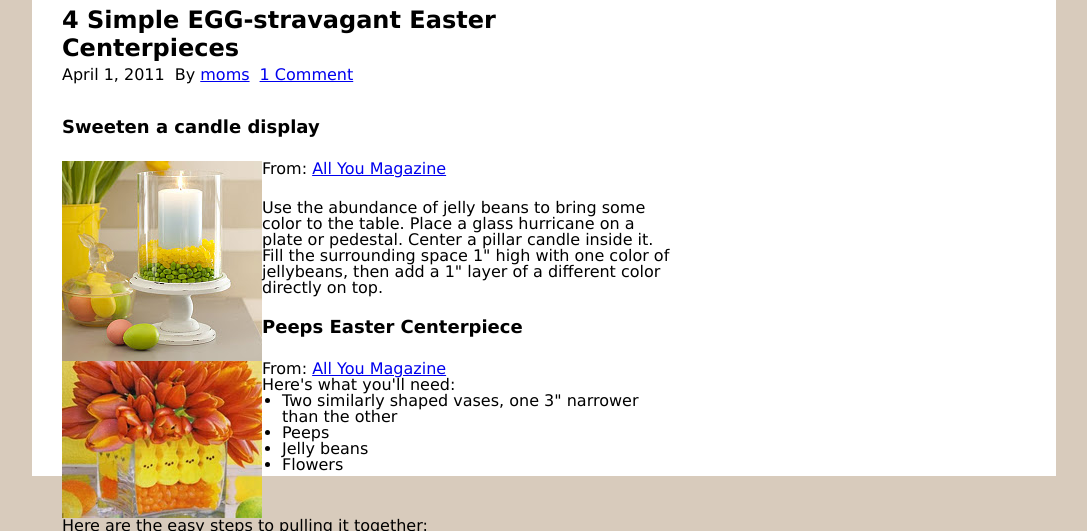
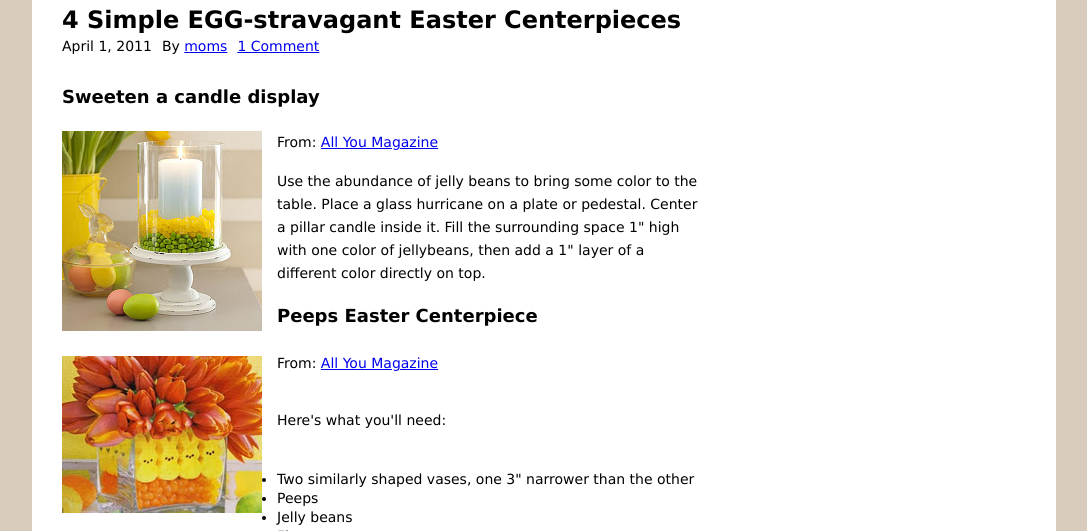
Before and after one commit to koyo72-4/moms, a plain HTML site: page index.html in a window 1280 px wide. Shown: the part 253-784 px from the top of the page, without its empty margins (96-1183 px from the left). Drawn offline with Linux system fonts and the light colour scheme.

Commit message:
wip commit

```diff
--- a/index.html
+++ b/index.html
@@ -55,7 +55,7 @@
                         <p>By <a href="#">moms</a></p>
                         <p><a href="#comments">1 Comment</a></p>
                     </div>
-                    <h2>Sweeten a candle display</h2>
+                    <h2 id="sweeten">Sweeten a candle display</h2>
                     <div id="first-article">
                         <img src="./images/Easter+jelly-bean-hurricane-l1.jpg" alt="Glass hurricane with jelly beans inside" />
                         <div>
@@ -76,7 +76,7 @@
                                 <li>Flowers</li>
                             </ul>
                         </div>
-                        </div>
+                    </div>
                     <p>Here are the easy steps to pulling it together:</p>
                     <ol id="vase-list">
                         <li>Insert the smaller vase inside the large.</li>
--- a/style.css
+++ b/style.css
@@ -68,14 +68,14 @@ header #top-links-flexbox a {
 }
 
 main {
-    width: 60%;
+    width: 65%;
     height: 1000px;
     margin-left: 30px;
     font-family: "Lucida Sans";
 }
 
 aside {
-    width: 25%;
+    width: 35%;
 }
 
 .main-flexbox {
@@ -85,16 +85,26 @@ aside {
     height: 500px;
 }
 
+main p,
+main li {
+    font-size: 14px;
+}
+
 h1 {
     font: bold 24px "Lucida Sans";
     margin: 30px 0 5px 0;
 }
 
-h2 {
+h2  {
     font-weight: bold;
     font-size: 18px;
+}
+
+#sweeten {
     margin-bottom: 25px;
 }
+
+
 
 #attribution-flexbox {
     display: flex;
@@ -109,23 +119,39 @@ h2 {
 #first-article {
     display: flex;
     justify-content: space-between;
-    /* border: solid 2px; */
+    line-height: 1.65;
 }
 
 #first-article div {
     display: flex;
     flex-direction: column;
     justify-content: space-between;
-    /* border: solid 2px; */
-
+    margin-left: 15px;
 }
 
 #second-article {
     display: flex;
+    margin-top: 25px;
+}
+
+#second-article img {
+    margin-bottom: 33px;
+}
+
+#second-article div p {
+    margin-left: 15px;
+}
+
+#second-article div {
+    display: flex;
+    flex-direction: column;
+    justify-content: space-between;
 }
 
 #peeps-list li {
     list-style-type: disc;
+    margin-left: -5px;
+    line-height: 1.35;
 }
 
 #vase-list li {
@@ -144,6 +170,7 @@ h2 {
     margin-left: 10%;
     width: 80%;
     background-color: white;
+    height:1000px;
 }
 
 #borders {
```
